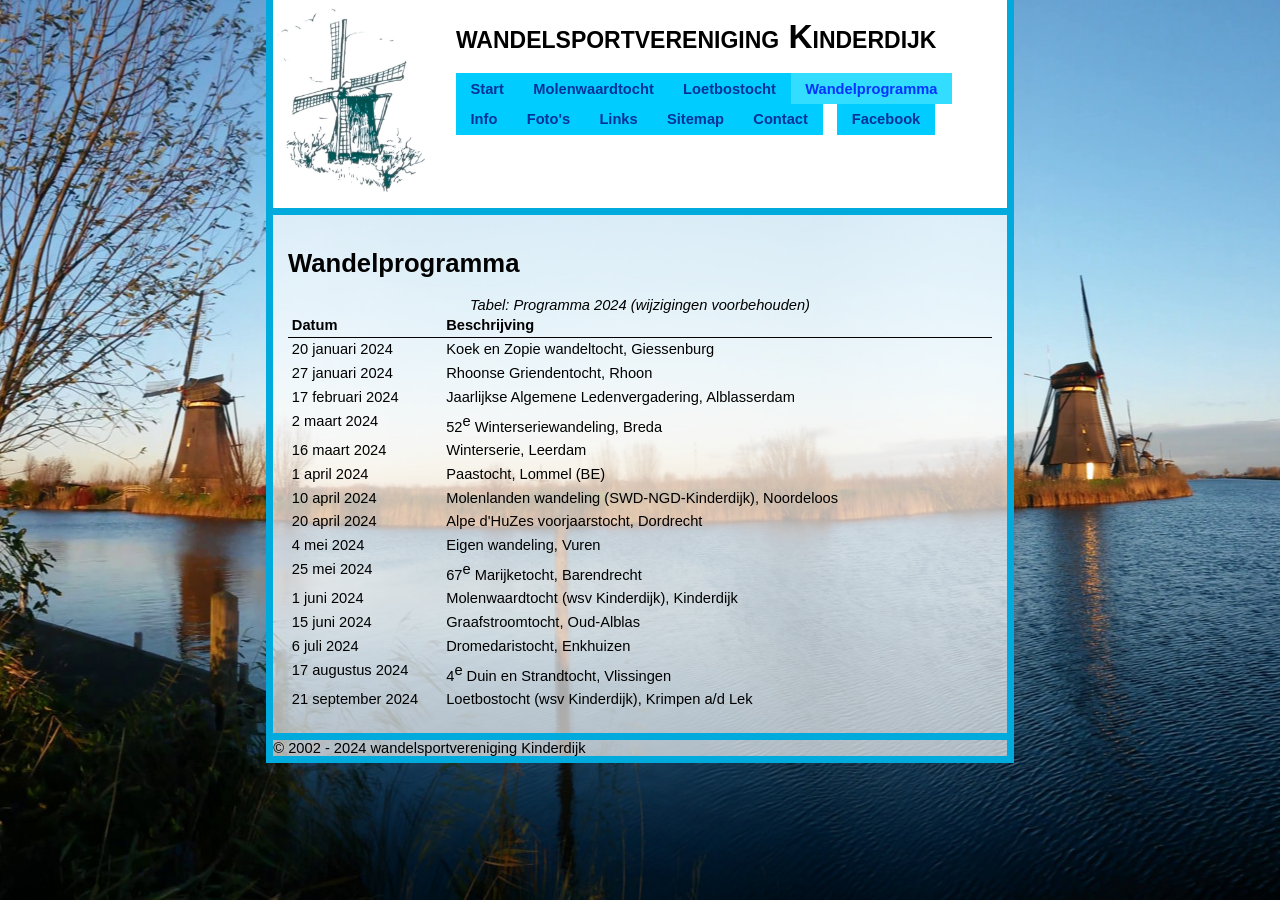
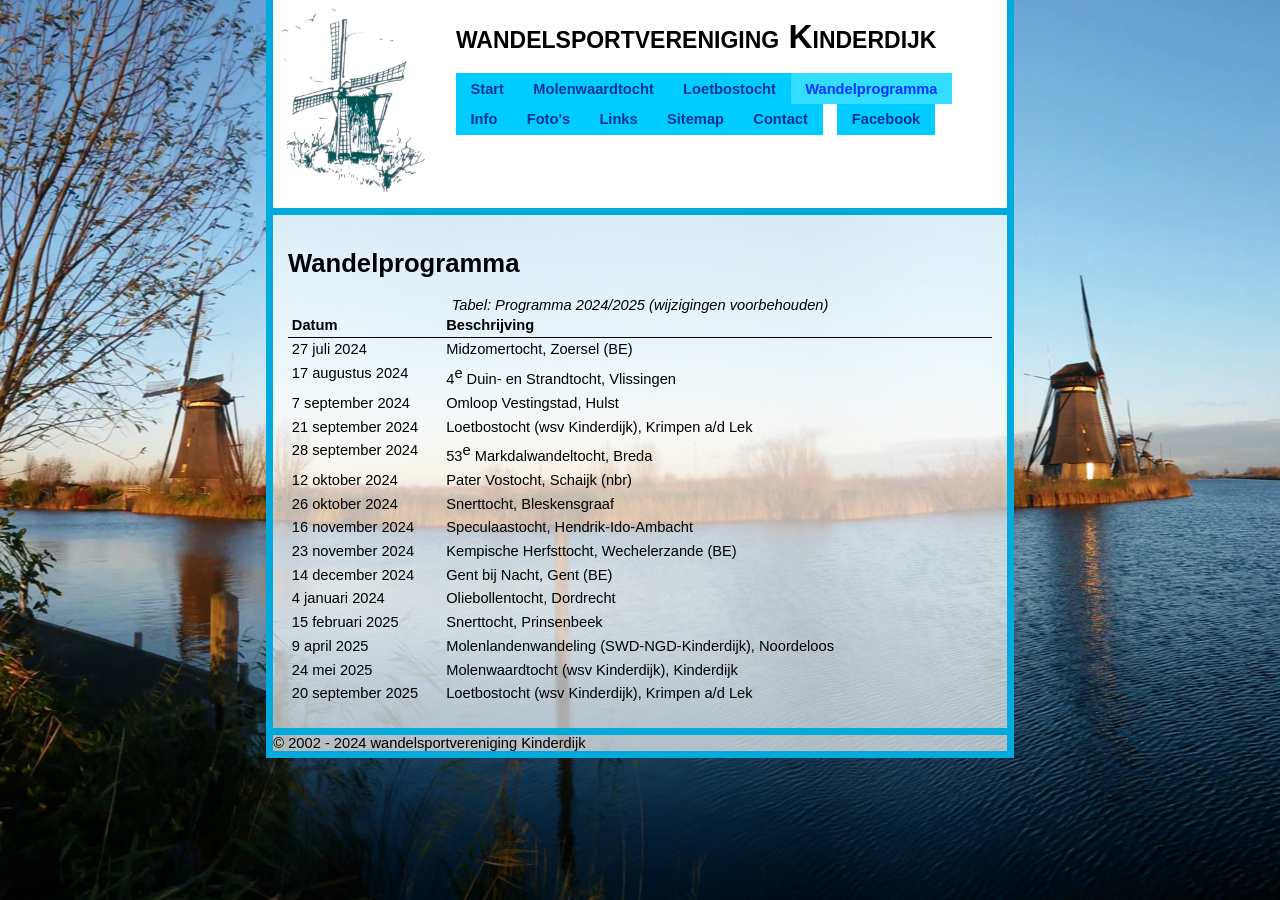
Before and after one commit to jvisser84/www.wsvkinderdijk.nl, a Jekyll site: the page built from docs/wandelprogramma.html, in a window 1280 px wide. Built offline with Jekyll 4.4.1, drawn with Linux system fonts in a browser that asks for light colours.

Commit message:
Update wandelprogramma 2024/2025

```diff
--- a/docs/_data/wandelprogramma.yml
+++ b/docs/_data/wandelprogramma.yml
@@ -1,45 +1,45 @@
-- name: Koek en Zopie wandeltocht
-  location: Giessenburg
-  date: 20 januari 2024
-- name: Rhoonse Griendentocht
-  location: Rhoon
-  date: 27 januari 2024
-- name: Jaarlijkse Algemene Ledenvergadering
-  location: Alblasserdam
-  date: 17 februari 2024
-- name: 52<sup>e</sup> Winterseriewandeling
-  location: Breda
-  date: 2 maart 2024
-- name: Winterserie
-  location: Leerdam
-  date: 16 maart 2024
-- name: Paastocht
-  location: Lommel (BE)
-  date: 1 april 2024
-- name: Molenlanden wandeling (SWD-NGD-Kinderdijk)
-  location: Noordeloos
-  date: 10 april 2024
-- name: Alpe d&#39;HuZes voorjaarstocht
-  location: Dordrecht
-  date: 20 april 2024
-- name: Eigen wandeling
-  location: Vuren
-  date: 4 mei 2024
-- name: 67<sup>e</sup> Marijketocht
-  location: Barendrecht
-  date: 25 mei 2024
-- name: Molenwaardtocht (wsv Kinderdijk)
-  location: Kinderdijk
-  date: 1 juni 2024
-- name: Graafstroomtocht
-  location: Oud-Alblas
-  date: 15 juni 2024
-- name: Dromedaristocht
-  location: Enkhuizen
-  date: 6 juli 2024
-- name: 4<sup>e</sup> Duin en Strandtocht
+- name: Midzomertocht
+  location: Zoersel (BE)
+  date: 27 juli 2024
+- name: 4<sup>e</sup> Duin- en Strandtocht
   location: Vlissingen
   date: 17 augustus 2024
+- name: Omloop Vestingstad
+  location: Hulst
+  date: 7 september 2024
 - name: Loetbostocht (wsv Kinderdijk)
   location: Krimpen a/d Lek
   date: 21 september 2024
+- name: 53<sup>e</sup> Markdalwandeltocht
+  location: Breda
+  date: 28 september 2024
+- name: Pater Vostocht
+  location: Schaijk (nbr)
+  date: 12 oktober 2024
+- name: Snerttocht
+  location: Bleskensgraaf
+  date: 26 oktober 2024
+- name: Speculaastocht
+  location: Hendrik-Ido-Ambacht
+  date: 16 november 2024
+- name: Kempische Herfsttocht
+  location: Wechelerzande (BE)
+  date: 23 november 2024
+- name: Gent bij Nacht
+  location: Gent (BE)
+  date: 14 december 2024
+- name: Oliebollentocht
+  location: Dordrecht
+  date: 4 januari 2024
+- name: Snerttocht
+  location: Prinsenbeek
+  date: 15 februari 2025
+- name: Molenlandenwandeling (SWD-NGD-Kinderdijk)
+  location: Noordeloos
+  date: 9 april 2025
+- name: Molenwaardtocht (wsv Kinderdijk)
+  location: Kinderdijk
+  date: 24 mei 2025
+- name: Loetbostocht (wsv Kinderdijk)
+  location: Krimpen a/d Lek
+  date: 20 september 2025
--- a/docs/molenwaardtocht.md
+++ b/docs/molenwaardtocht.md
@@ -3,7 +3,7 @@ layout: default
 title: Molenwaardtocht
 permalink: /molenwaardtocht
 ---
-### Zaterdag 1 juni 2024
+### Zaterdag 24 mei 2025
 
 Nergens in de wereld vind je nog zoveel molens bij elkaar als in het dorpje Kinderdijk.
 Zo rond 1740 zijn hier 19 molens gebouwd, die tot op heden goed zijn onderhouden en nog in bedrijf zijn.
--- a/docs/wandelprogramma.html
+++ b/docs/wandelprogramma.html
@@ -4,7 +4,7 @@ title: Wandelprogramma
 permalink: /wandelprogramma
 ---
 <table class="activiteiten" border="0">
-  <caption>Programma 2024 (wijzigingen voorbehouden)</caption>
+  <caption>Programma 2024/2025 (wijzigingen voorbehouden)</caption>
   <thead>
     <tr>
       <th class="datum">Datum</th>
```
